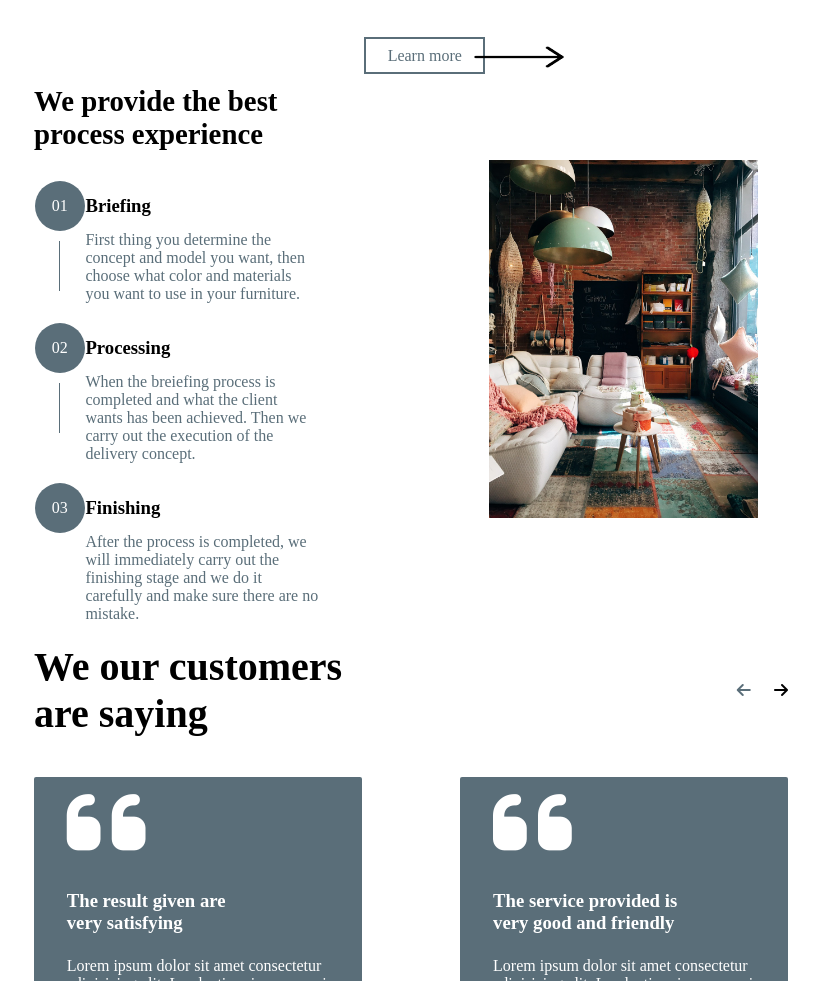
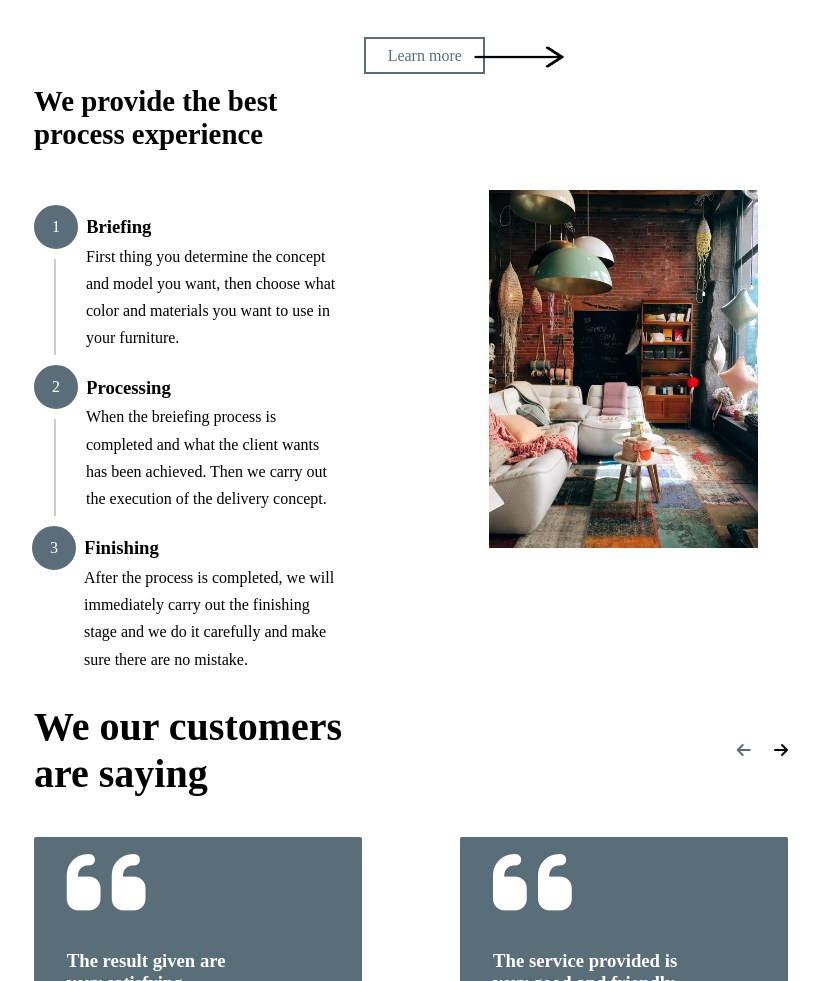
Before and after one commit to sreerag-mk/HTML-CSS-Assignment_3, a plain HTML site: page index.html in a window 1024 px wide. Shown: the part 1115-2096 px from the top of the page, without its empty margins (101-920 px from the left). Drawn offline with Linux system fonts and the light colour scheme.

Commit message:
timeline added

```diff
--- a/css/style.css
+++ b/css/style.css
@@ -8,7 +8,6 @@
 
 :root {
     --primary-color: #5a6e79;
-    --secondary-color: black;
 }
 
 .container {
@@ -372,62 +371,52 @@
 }
 
 .featurecontent {
-    height: 75%;
     width: 100%;
-}
-
-.content {
-    width: 100%;
-    /* padding: 10px 0px; */
-    display: flex;
-}
-
-.insidecontenthead {
-    height: 100%;
-    width: 15%;
-    display: flex;
-    flex-direction: column;
-    align-items: center;
-}
-
-.roundnumber p {
-    text-align: center;
-    height: 50px;
-    width: 50px;
-    background-color: var(--primary-color);
-    border-radius: 100px;
+    counter-reset: count;
+    padding: 20px;
+    padding-bottom: 0px;
+}
+
+.time_line{
+    margin: 0px auto;
+    border-left: 2px solid #ccc;
+    padding: 0 20px 0 30px;
+}
+.time_line:last-of-type{
+    border-left: 0px solid #ffffff
+}
+.timeline_content{
+    background-color: #fff;
+    padding: 10px 0px;
+    font-size: 16px;
+    line-height: 1.7;
+}
+.timeline_content h3{
+    margin: 0;
+}
+.timeline_content p{
+    margin: 0;
+}
+.time_line{
+    position: relative;
+}
+.time_line::before{
+    counter-increment: count;
+    content: counter(count);
+    position: absolute;
+    left: -2em;
+    background: var(--primary-color);
+    width: 4em;
+    height: 4em;
     display: flex;
     justify-content: center;
     align-items: center;
+    border-radius: 50%;
+    top: -0.4em;
+    border: 10px solid white;
+    box-sizing: border-box;
     color: white;
 }
-
-.numberline {
-    height: 60px;
-    border-left: 1px solid var(--primary-color);
-    margin: 10px;
-}
-
-.insidecontentbody {
-    height: 100%;
-    width: 85%;
-    display: flex;
-    flex-direction: column;
-}
-
-.insidecontentbody h3 {
-
-    height: 50px;
-    width: 50px;
-    display: flex;
-    align-items: center;
-}
-
-.insidecontentbody p {
-    max-width: 80%;
-    color: var(--primary-color);
-}
-
 .section5 {
     width: 100%;
 }
@@ -469,7 +458,6 @@
 .reviewinsidecontent i {
     font-size: 90px;
     margin-left: 10%;
-    /* margin-top: 7%; */
 }
 
 .reviewinsidecontent h3 {
@@ -579,7 +567,6 @@
 #footer2 {
     background-color: var(--primary-color);
     width: 100%;
-    /* height: 50%; */
     display: flex;
     justify-content: space-between;
     align-items: center;
@@ -602,7 +589,6 @@ footer {
 }
 
 #footerdetail1 {
-    /* height: 200px; */
     margin-top: 80px;
     padding-right: 10%;
 }
@@ -616,7 +602,6 @@ footer {
 }
 
 #footerdetail2 {
-    /* height: 200px; */
     margin-top: 80px;
     display: flex;
     gap: 15px;
@@ -624,7 +609,6 @@ footer {
 }
 
 #footerdetail3 {
-    /* height: 200px; */
     margin-top: 80px;
     display: flex;
     gap: 15px;
@@ -632,7 +616,6 @@ footer {
 }
 
 #footerdetail4 {
-    /* height: 200px; */
     margin-top: 80px;
     display: flex;
     gap: 15px;
@@ -640,7 +623,6 @@ footer {
 }
 
 #footerdetail5 {
-    /* height: 200px; */
     margin-top: 80px;
     display: flex;
     gap: 15px;
@@ -816,7 +798,6 @@ footer {
 
     #feature2 img {
         width: 80%;
-        /* height: 100%; */
     }
 
     .featureheading {
@@ -830,65 +811,9 @@ footer {
     }
 
     .featurecontent {
-        height: 75%;
-        width: 100%;
-        display: flex;
-        flex-direction: column;
-        gap: 20px;
-    }
-
-    .content {
-        width: 100%;
-        height: 33.3%;
-        display: flex;
-    }
-
-    .insidecontenthead {
-        height: 100%;
-        width: 15%;
-        display: flex;
-        flex-direction: column;
-        align-items: center;
-    }
-
-    .roundnumber p {
-        text-align: center;
-        height: 50px;
-        width: 50px;
-        background-color: var(--primary-color);
-        border-radius: 100px;
-        display: flex;
-        justify-content: center;
-        align-items: center;
-        color: white;
-    }
-
-    .numberline {
-        height: 50px;
-        border-left: 1px solid var(--primary-color);
-        margin: 10px;
-
-    }
-
-    .insidecontentbody {
-        height: 100%;
-        width: 85%;
-        display: flex;
-        flex-direction: column;
-
-    }
-
-    .insidecontentbody h3 {
-
-        height: 50px;
-        width: 50px;
-        display: flex;
-        align-items: center;
-    }
-
-    .insidecontentbody p {
-        max-width: 80%;
-        color: var(--primary-color);
+        width: 100%;
+        display: flex;
+        flex-direction: column;
     }
 }
 
@@ -927,10 +852,6 @@ footer {
 
     #bannersideline {
         display: none;
-    }
-
-    .numberline{
-        height: 35px;
     }
 
     #livingroom {
@@ -1137,10 +1058,6 @@ footer {
         display: none;
     }
 
-    .numberline{
-        height: 35px;
-    }
-
     .marginRight {
         margin-right: 0px;
     }
@@ -1200,14 +1117,10 @@ footer {
     #bannertext p {
         padding-bottom: 20px;
     }
-
-    .section2 {
-        padding: 20px 0px;
-    }
-
     .heading {
         display: flex;
         justify-content: center;
+        padding: 0%;
     }
 
     .h1heading {
@@ -1264,19 +1177,9 @@ footer {
     #about2{
         padding: 20px 0px;
     }
-    #aboutdetail1{
-        padding: 20px 0px;
-    }
     #aboutdetail2{
         padding: 20px 0px;
     }
-    #aboutdetail3{
-        padding: 20px 0px;
-    }
-    #aboutdetail4{
-        padding: 20px 0px;
-    }
-
     .section4 {
         display: flex;
         flex-direction: column;
@@ -1292,8 +1195,10 @@ footer {
         display: flex;
         justify-content: center;
         align-items: center;
-        margin-top: 20px;
-        margin-bottom: 20px;
+    }
+
+    .featureheading h2{
+        padding: 0%;
     }
 
     #reviewheading {
@@ -1301,6 +1206,7 @@ footer {
         display: flex;
         justify-content: space-around;
         align-items: center;
+        padding: 0%;
     }
 
     #reviewheading h2 {
@@ -1315,6 +1221,8 @@ footer {
         flex-direction: column;
         gap: 20px;
         align-items: center;
+        padding:0%;
+        padding-top: 20px;
     }
 
     .userid {
@@ -1395,7 +1303,6 @@ footer {
 
     #footer2 {
         flex-direction: column;
-        /* height: 1100px; */
     }
 
     .navdivul {
@@ -1543,22 +1450,6 @@ footer {
         padding-right: 20px;
     }
 
-    /* #aboutdetail1 {
-        height: 25%;
-    }
-
-    #aboutdetail2 {
-        height: 25%;
-    }
-
-    #aboutdetail2 {
-        height: 25%;
-    }
-
-    #aboutdetail2 {
-        height: 25%;
-    } */
-
     #about1 img {
         width: 250px;
     }
@@ -1574,7 +1465,6 @@ footer {
     .section4 {
         display: flex;
         flex-direction: column;
-        /* padding: 20px 0px; */
     }
 
     #feature1 {
@@ -1596,10 +1486,6 @@ footer {
 
     .featurecontent {
         height: 80%;
-    }
-
-    .numberline{
-        height: 40px;
     }
 
     #reviewheading {
@@ -1665,21 +1551,8 @@ footer {
         padding: 10px 0px;
     }
 
-    .insidecontentbody h3 {
-        font-size: 1em;
-    }
-
-    .insidecontentbody p {
-        font-size: 0.7em;
-    }
-
-    .insidecontentbody {
-        margin-left: 10px;
-    }
-
     #feature2 img {
         width: 249px;
-        /* height: 350px; */
     }
 
     .subscribebtn a {
@@ -1691,7 +1564,6 @@ footer {
 
     #footer1 h2 {
         font-size: 1.5em;
-        /* padding: 15px; */
     }
 
     #footer1 p {
@@ -1724,45 +1596,32 @@ footer {
     }
     #footerdetail2 {
         margin-top: 10px;
-        /* height: 150px; */
         text-align: center;
-    }
-
-    .roundnumber p {
-
-        height: 40px;
-        width: 40px;
-        margin-top: 5px;
     }
 
     #footerdetail3 {
         margin-top: 10px;
-        /* height: 150px; */
         text-align: center;
     }
 
     #footerdetail4 {
         margin-top: 10px;
-        /* height: 180px; */
         text-align: center;
     }
 
     #footerdetail1 {
         margin-top: 30px;
-        /* height: 150px; */
         text-align: center;
     }
 
     #footerdetail5 {
         margin-top: 10px;
-        /* height: 150px; */
         text-align: center;
     }
 
     #footer2 {
         justify-content: flex-start;
         gap: 10px;
-        /* height: 900px; */
     }
 
     .responsive_menu {
--- a/index.html
+++ b/index.html
@@ -156,39 +156,22 @@
                     <h2>We provide the best process experience </h2>
                 </div>
                 <div class="featurecontent">
-                    <div class="content" id="content1">
-                        <div class="insidecontenthead">
-                            <div class="roundnumber">
-                                <p>01</p>
-                            </div>
-                            <div class="numberline"></div>
-                        </div>
-                        <div class="insidecontentbody">
+                    <div class=" time_line">
+                        <div class="timeline_content">
                             <h3>Briefing</h3>
                             <p>First thing you determine the concept and model you want, then choose what color and
                                 materials you want to use in your furniture.</p>
                         </div>
                     </div>
-                    <div class="content" id="content2">
-                        <div class="insidecontenthead">
-                            <div class="roundnumber">
-                                <p>02</p>
-                            </div>
-                            <div class="numberline"></div>
-                        </div>
-                        <div class="insidecontentbody">
+                    <div class=" time_line">
+                        <div class="timeline_content">
                             <h3>Processing</h3>
                             <p>When the breiefing process is completed and what the client wants has been achieved. Then
                                 we carry out the execution of the delivery concept.</p>
                         </div>
                     </div>
-                    <div class="content" id="content3">
-                        <div class="insidecontenthead">
-                            <div class="roundnumber">
-                                <p>03</p>
-                            </div>
-                        </div>
-                        <div class="insidecontentbody">
+                    <div class=" time_line">
+                        <div class="timeline_content">
                             <h3>Finishing</h3>
                             <p>After the process is completed, we will immediately carry out the finishing stage and we
                                 do it carefully and make sure there are no mistake.</p>
@@ -251,6 +234,7 @@
                 <a href="#">Subscribe</a>
             </div>
         </div>
+    </section>
         <footer>
             <div class="footer container" id="footer2">
                 <div class="footerdetail marginLeft" id="footerdetail1">
@@ -291,8 +275,6 @@
                     </div>
                 </div>
             </div>
-
         </footer>
-    </section>
 </body>
 </html>
```
